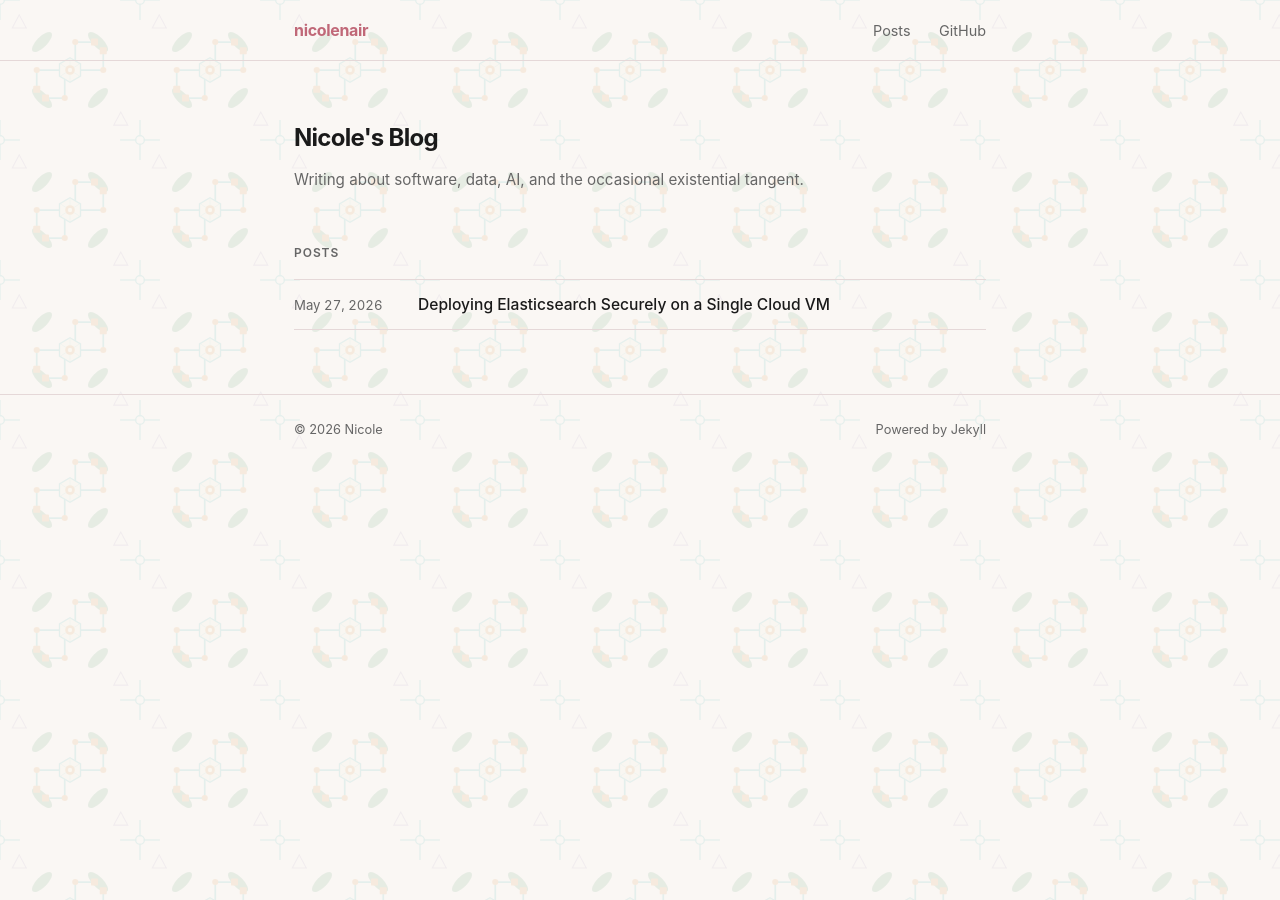
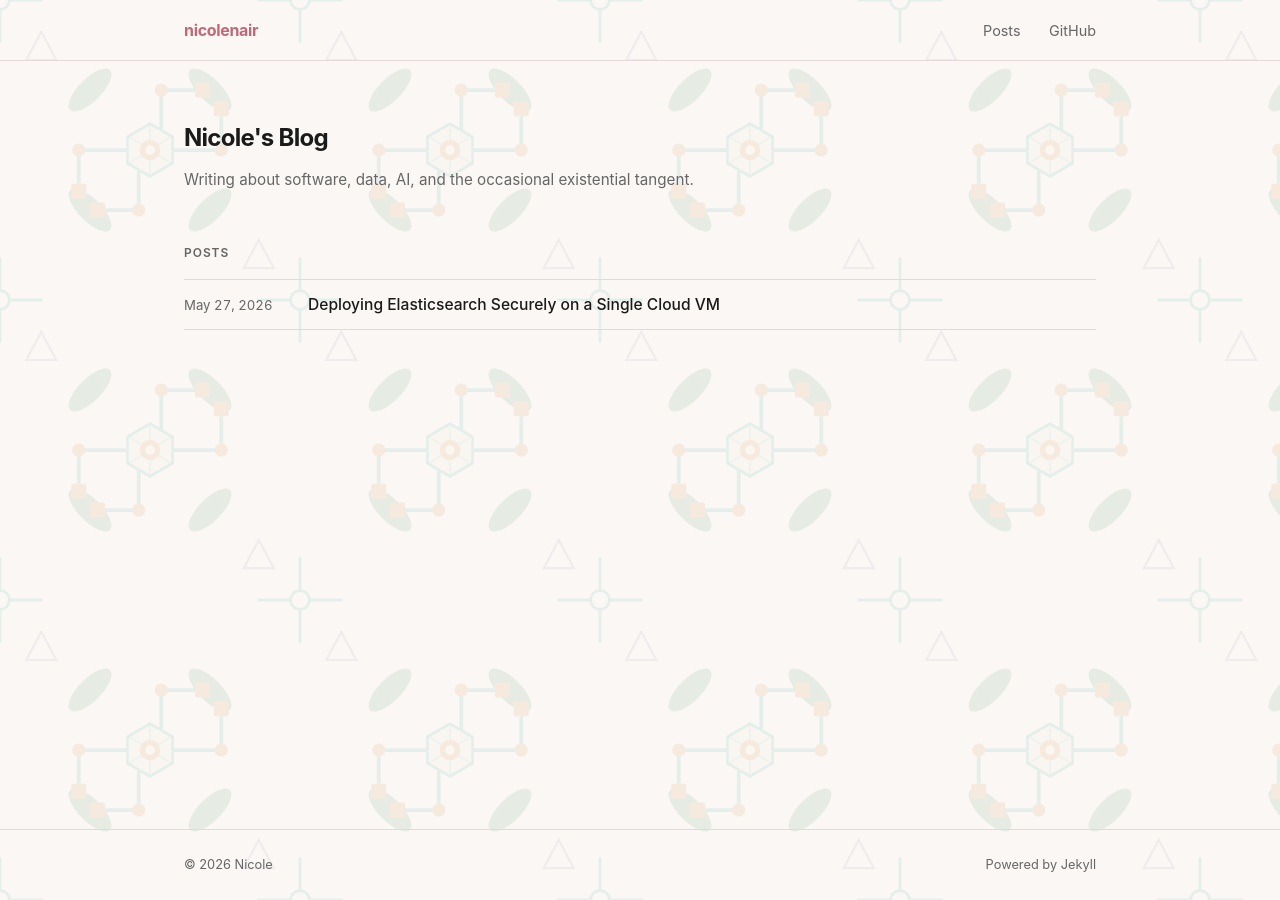
Before and after one commit to nicolenair/nicolenair.github.io, a Jekyll site: the page built from index.html, in a window 1280 px wide. Built offline with Jekyll 4.4.1, drawn with Linux system fonts in a browser that asks for light colours.

Commit message:
try to fix layout

```diff
--- a/assets/css/style.css
+++ b/assets/css/style.css
@@ -8,7 +8,7 @@
   --code-bg: #f5f0ee;
   --accent: #c06878;
   --accent-pale: #f8ecee;
-  --max-width: 740px;
+  --max-width: 960px;
 }
 
 * {
@@ -24,6 +24,9 @@
   line-height: 1.75;
   font-size: 16px;
   -webkit-font-smoothing: antialiased;
+  min-height: 100vh;
+  display: flex;
+  flex-direction: column;
 }
 
 body::before {
@@ -32,7 +35,7 @@
   inset: 0;
   background-image: url('../floral-pattern.svg');
   background-repeat: repeat;
-  background-size: 140px 140px;
+  background-size: 300px 300px;
   opacity: 0.12;
   z-index: -1;
   pointer-events: none;
@@ -87,6 +90,7 @@
 
 main {
   padding: 3.5rem 0 4rem;
+  flex: 1;
 }
 
 /* Home page */
```
Also changed, not shown: 1 other file.
